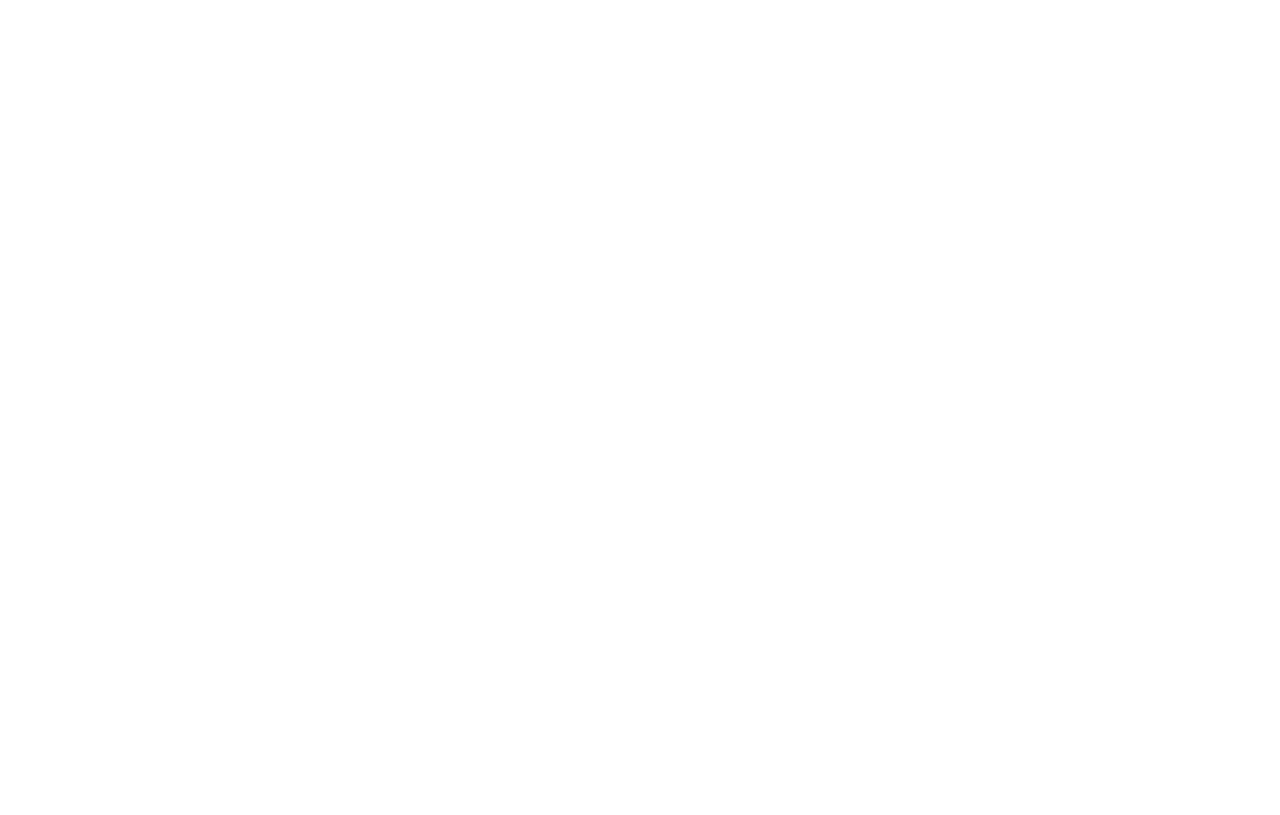
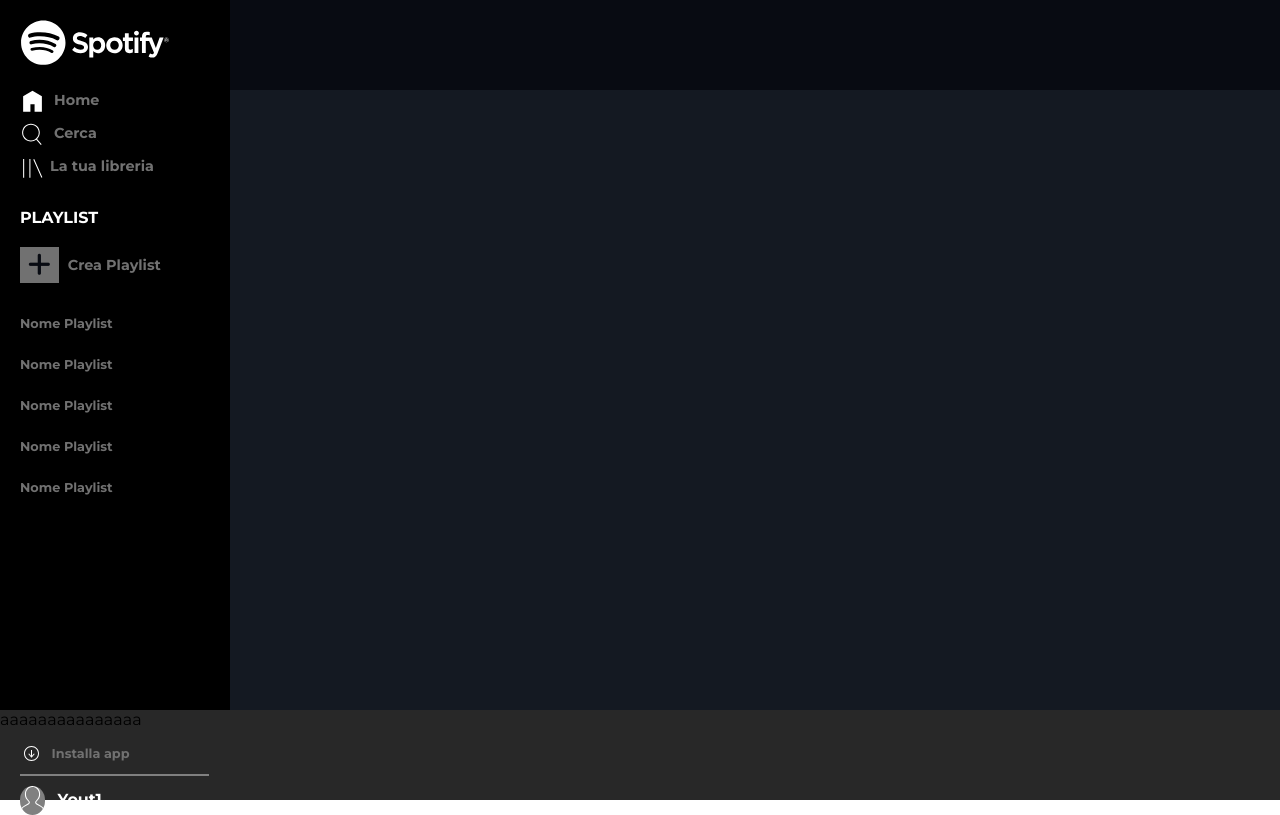
Before and after one commit to NicholasPaparusso/html-css-spotifyweb, a plain HTML site: page index.html in a window 1280 px wide. Drawn offline with Linux system fonts and the light colour scheme.

Commit message:
[add]aside

```diff
--- a/assets/style/style.css
+++ b/assets/style/style.css
@@ -11,4 +11,178 @@
 body{
   font-family: 'Montserrat', sans-serif;
 }
+html{
+  scroll-behavior: smooth;
+}
+
+h1, h2, h3, h4, h5, h6{
+  color: white;
+  font-weight: bold;
+}
+
+ul, ol{
+  list-style: none;
+}
+
+a{
+  color: #717171;
+  text-decoration: none;
+  font-size: .9em;
+  font-weight: bold;
+}
 /* General */
+/* Utilities */
+.bg-dark-grey{
+  background-color: #282828;
+}
+.bg-black{
+  background-color: #000000;
+}
+.bg-light-black{
+  background-color: #080b12;
+}
+.bg-dark-blue{
+  background-color: #141922;
+}
+.card{
+  display: flex;
+  flex-direction: column;
+  row-gap: 1em;
+}
+
+.d-flex{
+  display: flex;
+}
+
+.debug{
+  background-color: #7d7f84;
+}
+
+.scroll{
+  overflow-y: scroll;
+}
+
+.p-l-20{
+  padding-left: 20px;
+}
+/* Utilities */
+
+/* Layout */
+
+
+header{
+  height: 90px;
+  width: calc(100% - 230px);
+  position: fixed;
+  top: 0;
+  left: 230px;
+}
+
+.main-content{
+  margin-top: 90px;
+  height: calc(100vh - 180px );
+  width: calc(100% - 230px);
+  overflow-y: scroll;
+}
+
+
+footer{
+  height: 90px;
+}
+
+aside{
+  width: 230px;
+  max-height: calc(100vh - 90px);
+
+}
+/* Layout */
+
+/* Aside */
+aside{
+  flex-direction: column;
+  padding-top: 20px ;
+  row-gap: 20px;
+}
+
+aside .logo img{
+  width: 150px;
+  fill: white;
+}
+
+aside nav ul{
+  flex-direction: column;
+}
+
+aside nav img{
+  width: 25px;
+  color: #717171;
+  margin-right: 5px;
+  vertical-align:middle;
+}
+
+aside nav ul li{
+  padding-bottom: 8px;
+}
+
+ .playlist i{
+  color: #080b12;
+  padding: 5px 8px;
+  background-color:#717171;
+  font-size: 1.8em;
+  margin: 20px 5px 20px 0;
+  vertical-align: sub;
+ }
+
+
+ .playlist h4{
+  text-transform: uppercase;
+  font-size: 1em;
+ }
+
+ .playlist li{
+  line-height: 2.5em;
+ }
+
+ ul .container{
+  max-height: 200px;
+ }
+
+ .playlist li a{
+  font-size: .8em;
+ }
+
+ .bottom{
+  padding-top: 220px;
+ }
+
+#dnw{
+  width: 20px;
+}
+
+#profile{
+  width: 25px;
+  background-color: gray;
+  border-radius: 50%;
+}
+#dnw, #profile{
+  vertical-align: middle;
+  margin-right: 8px;
+}
+
+.cta  a{
+  font-size: .8em;
+}
+
+.cta  a::after{
+  content: "";
+  display: block;
+  border: .5px solid gray;
+  width: 90%;
+  margin: 10px 0;
+}
+
+.profile a{
+  font-size: 1em;
+  color: white;
+}
+/* Aside */
--- a/index.html
+++ b/index.html
@@ -7,12 +7,79 @@
   <link href="https://fonts.googleapis.com/css2?family=Montserrat:ital,wght@0,100;0,200;0,300;0,400;0,500;0,600;0,700;0,800;0,900;1,100;1,200;1,300;1,400;1,500;1,600;1,700;1,800;1,900&display=swap" rel="stylesheet">
   <link rel="stylesheet" href="./assets/style/style.css">
   <link rel="stylesheet" href="./assets/style/media.css">
+  <link rel="stylesheet" href="./assets/style/effect.css">
   <meta charset="UTF-8">
   <meta http-equiv="X-UA-Compatible" content="IE=edge">
   <meta name="viewport" content="width=device-width, initial-scale=1.0">
   <title>Document</title>
 </head>
 <body>
-
+  <div class="layout">
+    <header class="bg-light-black">
+    </header>
+    <main class="d-flex">
+      <!-- aside -->
+      <aside class="bg-black d-flex">
+        <div class="logo p-l-20">
+          <img src="./assets/img/logo.svg" alt="logo">
+        </div>
+        <nav class="">
+          <ul class="d-flex p-l-20">
+            <li><a href="#"><img src="./assets/img/home.svg" alt=""> Home</a></li>
+            <li><a href="#"><img src="./assets/img/search.svg" alt="search"> Cerca</a></li>
+            <li><a href="#"><img src="./assets/img/libreria.svg" alt="library">La tua libreria</a></li>
+          </ul>
+        </nav>
+        <div class="playlist p-l-20">
+          <h4>playlist</h4>
+          <div class="btn">
+           <a href="#"><i class="fa-solid fa-plus"></i> Crea Playlist</a>
+          </div>
+          <ul class="scroll">
+            <div class="container">
+              <li><a href="#">Nome Playlist</a></li>
+              <li><a href="#">Nome Playlist</a></li>
+              <li><a href="#">Nome Playlist</a></li>
+              <li><a href="#">Nome Playlist</a></li>
+              <li><a href="#">Nome Playlist</a></li>
+              <li><a href="#">Nome Playlist</a></li>
+              <li><a href="#">Nome Playlist</a></li>
+              <li><a href="#">Nome Playlist</a></li>
+              <li><a href="#">Nome Playlist</a></li>
+              <li><a href="#">Nome Playlist</a></li>
+              <li><a href="#">Nome Playlist</a></li>
+              <li><a href="#">Nome Playlist</a></li>
+              <li><a href="#">Nome Playlist</a></li>
+              <li><a href="#">Nome Playlist</a></li>
+              <li><a href="#">Nome Playlist</a></li>
+              <li><a href="#">Nome Playlist</a></li>
+              <li><a href="#">Nome Playlist</a></li>
+              <li><a href="#">Nome Playlist</a></li>
+              <li><a href="#">Nome Playlist</a></li>
+              <li><a href="#">Nome Playlist</a></li>
+            </div>
+          </ul>
+        </div>
+        <div class="bottom p-l-20">
+          <div class="cta">
+            <a href="#">
+              <img id="dnw" src="./assets/img/download.svg" alt="dwn"> Installa app
+            </a>
+          </div>
+          <div class="profile">
+            <a href="#">
+              <img id="profile" src="./assets/img/profile.svg" alt="profile"> Yout1
+            </a>
+          </div>
+        </div>
+      </aside>
+      <!-- aside -->
+      <div class="main-content bg-dark-blue">
+      </div>
+    </main>
+    <footer class="bg-dark-grey">
+      <div>aaaaaaaaaaaaaaa</div>
+    </footer>
+  </div>
 </body>
 </html>
```
Also changed, not shown: assets/style/effect.css (added).
